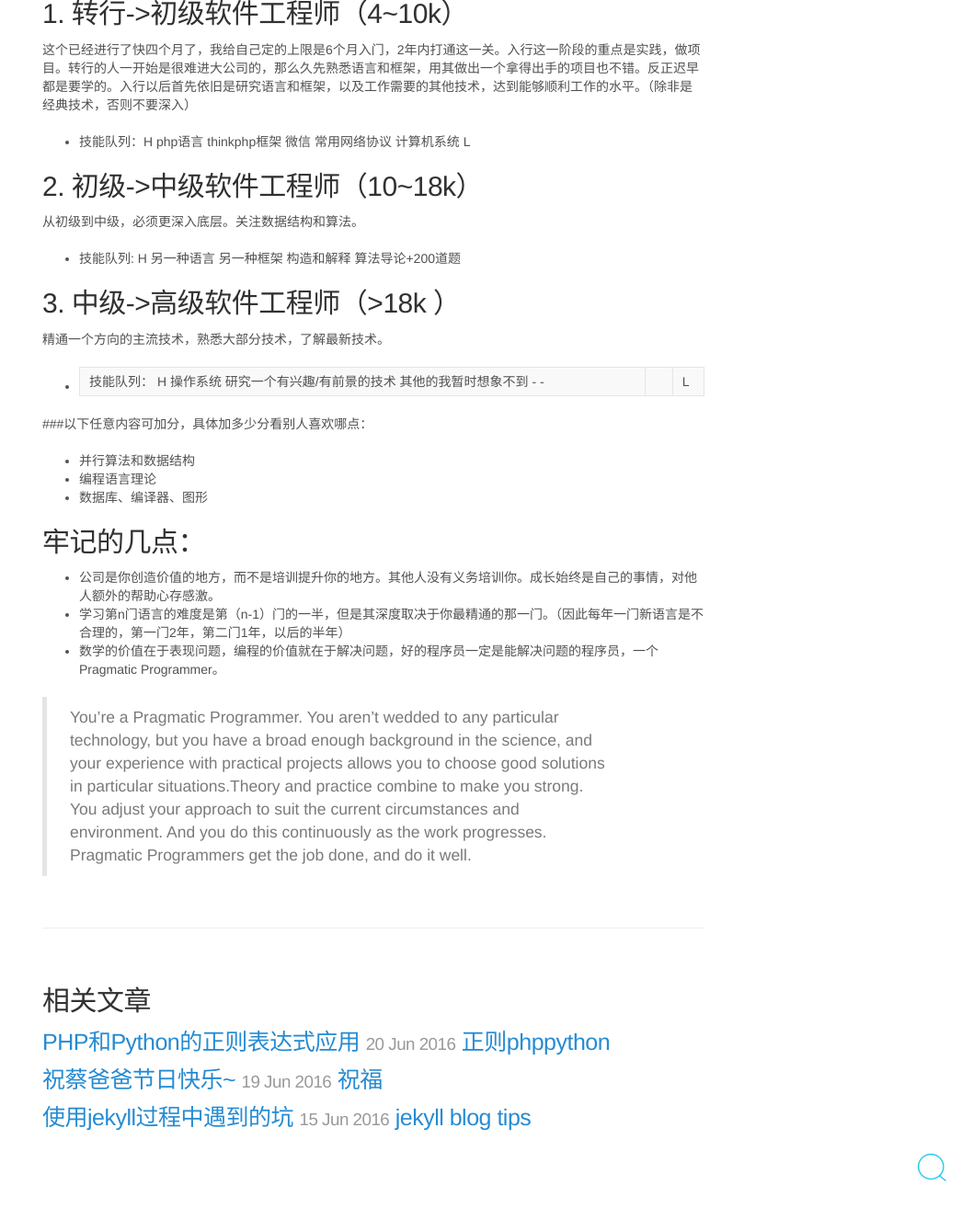
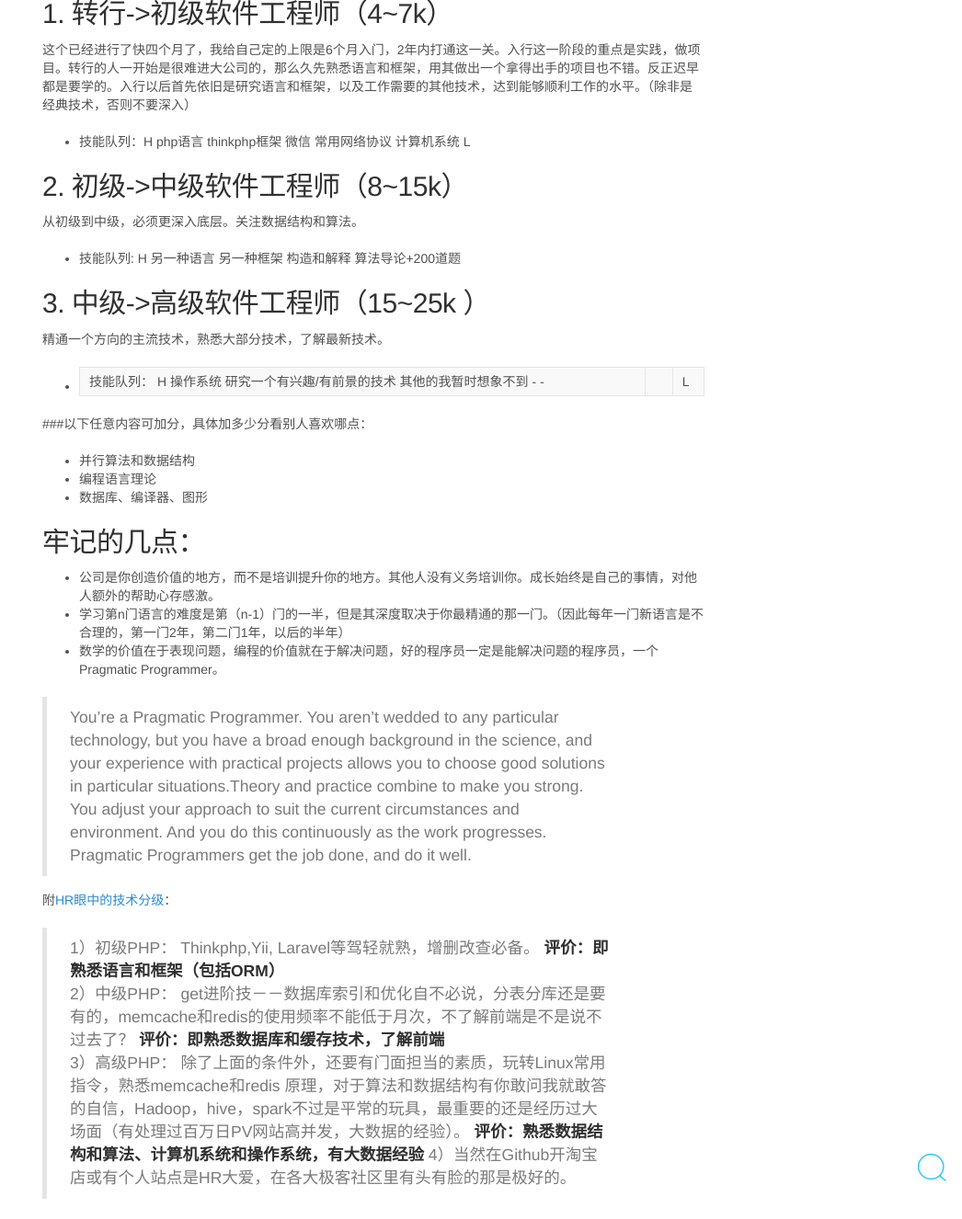
Before and after one commit to hieast/hieast.github.io, a Jekyll site: the page built from _posts/2015-06-21-career-planning.md, in a window 1280 px wide and 1400 px high, scrolled down 733 px, cut to the strip 74-1400 px from the top of the window. Shown: the whole strip at 92% size, without its empty margins (234-1280 px from the left). Built offline with Jekyll 4.4.1, drawn with Linux system fonts in a browser that asks for light colours; some web fonts are replaced; comment, search, counter and statistics services are not loaded; before the commit the page ends 2099 px from its top, so only the background shows below that.

```diff
--- a/_posts/2015-06-21-career-planning.md
+++ b/_posts/2015-06-21-career-planning.md
@@ -15,17 +15,17 @@
 对我来说，其实就是三个阶段。
 先贴一张图![技能树](http://www.lupaworld.com/data/attachment/portal/201506/14/221433hd1iyt9ittiuyr23.jpg)
 
-## 1. 转行->初级软件工程师（4~10k）
+## 1. 转行->初级软件工程师（4~7k）
 这个已经进行了快四个月了，我给自己定的上限是6个月入门，2年内打通这一关。入行这一阶段的重点是实践，做项目。转行的人一开始是很难进大公司的，那么久先熟悉语言和框架，用其做出一个拿得出手的项目也不错。反正迟早都是要学的。入行以后首先依旧是研究语言和框架，以及工作需要的其他技术，达到能够顺利工作的水平。（除非是经典技术，否则不要深入）
 
 - 技能队列：H  php语言 thinkphp框架 微信 常用网络协议 计算机系统 L
 
-## 2. 初级->中级软件工程师（10~18k）
+## 2. 初级->中级软件工程师（8~15k）
 从初级到中级，必须更深入底层。关注数据结构和算法。
 
 - 技能队列: H 另一种语言 另一种框架 构造和解释 算法导论+200道题
 
-## 3. 中级->高级软件工程师（>18k ）
+## 3. 中级->高级软件工程师（15~25k ）
 精通一个方向的主流技术，熟悉大部分技术，了解最新技术。
 
 - 技能队列： H 操作系统 研究一个有兴趣/有前景的技术 其他的我暂时想象不到 - -|| L
@@ -43,3 +43,12 @@
 
 
 > You’re a Pragmatic Programmer. You aren’t wedded to any particular technology, but you have a broad enough background in the science, and your experience with practical projects allows you to choose good solutions in particular situations.Theory and practice combine to make you strong. You adjust your approach to suit the current circumstances and environment. And you do this continuously as the work progresses. Pragmatic Programmers get the job done, and do it well.
+
+
+
+
+附[HR眼中的技术分级](https://www.zhihu.com/question/19901289/answer/43028427)：
+>1）初级PHP： Thinkphp,Yii, Laravel等驾轻就熟，增删改查必备。  **评价：即熟悉语言和框架（包括ORM）**
+2）中级PHP： get进阶技－－数据库索引和优化自不必说，分表分库还是要有的，memcache和redis的使用频率不能低于月次，不了解前端是不是说不过去了？  **评价：即熟悉数据库和缓存技术，了解前端**
+3）高级PHP： 除了上面的条件外，还要有门面担当的素质，玩转Linux常用指令，熟悉memcache和redis 原理，对于算法和数据结构有你敢问我就敢答的自信，Hadoop，hive，spark不过是平常的玩具，最重要的还是经历过大场面（有处理过百万日PV网站高并发，大数据的经验）。  **评价：熟悉数据结构和算法、计算机系统和操作系统，有大数据经验**
+4）当然在Github开淘宝店或有个人站点是HR大爱，在各大极客社区里有头有脸的那是极好的。
```
Also changed, not shown: _posts/2016-06-20-regular-expression.md (+9 -4 lines), README.md.
